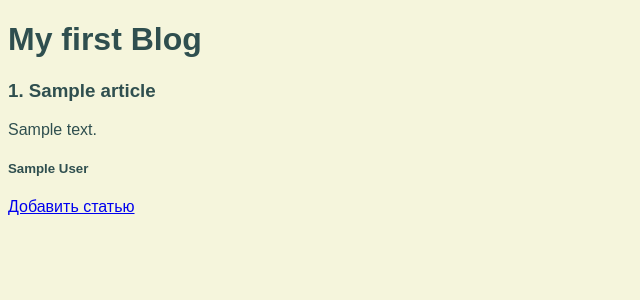
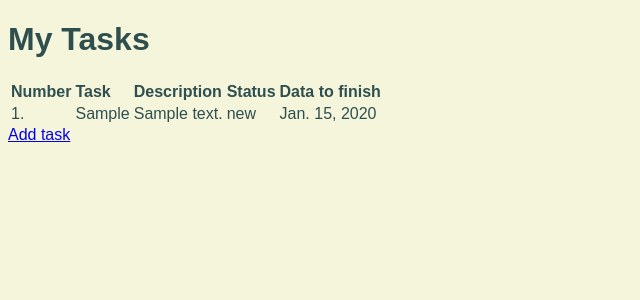
Before and after one commit to neroznik/homework_45_46, a Django app: template source/webapp/templates/index.html in a window 1280 px wide. Shown: the top 300 px of the page, without its empty margins (0-640 px from the left). Run offline with Django 3.2, Linux system fonts and the light colour scheme; tables that the repository leaves empty hold one stand-in row (values such as "Sample post"); the template is opened without the code that fills it: values that come from a table or form of the project are taken from there, most other values are stand-ins (such as "Sample title", 1, 10 or a date in 2020); parts of the project's set-up code (start-up, migrations or seed data) failed here and were passed over.

Commit message:
Add index_view and add_task

```diff
--- a/source/main/urls.py
+++ b/source/main/urls.py
@@ -16,6 +16,10 @@ Including another URLconf
 from django.contrib import admin
 from django.urls import path
 
+from webapp.views import index_view, add_task
+
 urlpatterns = [
-	path('admin/', admin.site.urls)
+	path('admin/', admin.site.urls),
+	path('', index_view),
+	path('add/', add_task)
 ]
--- a/source/webapp/models.py
+++ b/source/webapp/models.py
@@ -2,7 +2,7 @@ from django.utils import timezone
 from django.db import models
 
 
-class Tasks(models.Model):
+class ToDo_Task(models.Model):
     status_choices = [('new', 'Новая'), ('in_progress', 'В процессе'), ('done', 'Сделано')]
 
     task = models.CharField(max_length=100, null=False, blank=False, verbose_name='Задача')
@@ -11,8 +11,8 @@ class Tasks(models.Model):
     date_proccessing = models.DateField(default=timezone.now().strftime("%Y-%m-%d"), verbose_name='Дата выполнения', blank = False)
 
     class Meta:
-        verbose_name = ("Task")
-        verbose_name_plural = ("Tasks")
+        verbose_name = "Task"
+        verbose_name_plural = "Tasks"
 
 
     def __str__(self):
--- a/source/webapp/templates/index.html
+++ b/source/webapp/templates/index.html
@@ -11,14 +11,17 @@
 </head>
 <body>
 <div class="container">
-    <h1>My first Blog</h1>
-    {% for article in articles %}
-        <h3>{{ article.pk }}. {{ article.title }}</h3>
-        <div>{{ article.text }}</div>
-        <h5>{{ article.author }}</h5>
+<h1>My Tasks </h1>
+
+    <table>
+   <tr><th>Number</th><th>Task</th><th>Description</th><th>Status</th><th>Data to finish</th></tr>
+    {% for Task in Tasks %}
+        <tr><td>{{ Task.pk }}.</td><td> {{ Task.task }}</td> <td>{{ Task.description }}</td> <td>{{ Task.status }}</td><td>{{ Task.date_proccessing}}</td></tr>
     {% endfor %}
-    <a href="/articles/add">Добавить статью</a>
+    </table>
+    <a href="#"> Add task</a>
 
-</div>
+
+
 </body>
 </html>
```
Also changed, not shown: source/webapp/templates/article_view.html (deleted, +0 -15 lines), source/webapp/views.py (+18 -1 lines), source/webapp/migrations/0002_auto_20200723_1025.py (added).
